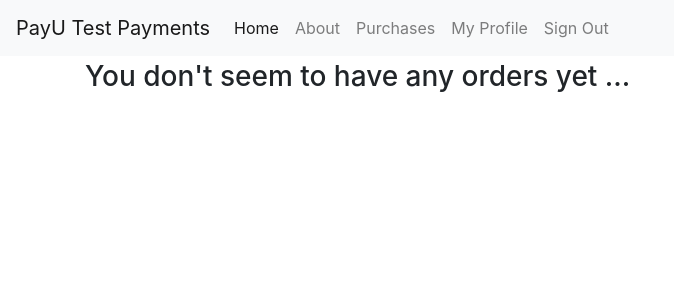
After one commit to karol83/PayU_test, a Django app: page /product/my-purchases/ in a window 1280 px wide. The commit adds this page. Shown: the top 300 px of the page, without its empty margins (0-674 px from the left). Run offline with Django 3.2, Linux system fonts and the light colour scheme; the visitor is signed in with stand-in values (Sample User, id 1); data that the repository does not hold is empty; parts of the project's set-up code (start-up, migrations or seed data) failed here and were passed over; some libraries are stand-ins or nearby versions.

```diff
--- a/payu_test_payments/templates/base.html
+++ b/payu_test_payments/templates/base.html
@@ -50,6 +50,9 @@
               <a class="nav-link" href="{% url 'about' %}">About</a>
             </li>
             {% if request.user.is_authenticated %}
+              <li class="nav-item">
+                <a class="nav-link" href="{% url 'purchases' %}">{% trans 'Purchases' %}</a>
+              </li>
               <li class="nav-item">
                 {# URL provided by django-allauth/account/urls.py #}
                 <a class="nav-link" href="{% url 'users:detail' request.user.username  %}">{% trans "My Profile" %}</a>
--- a/products/serializers.py
+++ b/products/serializers.py
@@ -1,2 +1,5 @@
 # -*- coding:utf-8 -*-
 from rest_framework import serializers
+
+class StatusSerializer(serializers.ModelSerializer):
+    pass
--- /dev/null
+++ b/products/templates/purchase_history.html
@@ -0,0 +1,12 @@
+{% extends 'base.html' %}
+
+{% block content %}
+  {% if orders %}
+    <h2>Your purchases history:</h2>
+    {% for order in orders %}
+      {{ order.get_product_name }} : {{ order.get_product_price }}, id:{{ order.id }}, status: {{ order.status_data }} {{ order.status }}<br>
+    {% endfor %}
+  {% else %}
+    <h3>You don't seem to have any orders yet ...</h3>
+  {% endif %}
+{% endblock %}
--- a/products/urls.py
+++ b/products/urls.py
@@ -1,6 +1,7 @@
 from django.urls import path, include
 
-from .views import ProductDetailView, buy_click, notify_payment_view
+from .views import ProductDetailView, \
+    buy_click, notify_payment_view, purchases
 
 urlpatterns = [
     path(
@@ -16,6 +17,11 @@ urlpatterns = [
     path(
         'notify',
         notify_payment_view,
-        name='notify-payment',
-    )
+        name='notify-payments',
+    ),
+    path(
+        'my-purchases/',
+        purchases,
+        name='purchases',
+    ),
 ]
--- a/products/utils.py
+++ b/products/utils.py
@@ -3,6 +3,7 @@ import requests
 import logging
 import json
 import redis
+import socket
 
 from requests import Request, Session
 
@@ -56,10 +57,17 @@ def send_payu_order(
     url='https://secure.snd.payu.com/api/v2_1/orders',
 ):
     logger.debug('creating new order')
-    notify_url = Site.objects.get_current().domain + reverse('notify-payment')
-
+    notify_url = Site.objects.get_current().domain + reverse('notify-payments')
+    continue_url = ''
+    if request.is_secure():
+        continue_url += 'https://'
+    else:
+        continue_url += 'http://'
+    continue_url += Site.objects.get_current().domain + reverse('purchases')+"?payUResponse=1"
+    print(f'notfiy_url: {notify_url}')
     payload = json.dumps({
         "notifyUrl": notify_url,
+        "continueUrl": continue_url,
         "customerIp": order.customer_ip,
         "merchantPosId": str(settings.PAYU_POS_ID),
         "description": order.product.desc,
--- a/products/views.py
+++ b/products/views.py
@@ -1,4 +1,6 @@
 import logging
+import json
+
 from ipware import get_client_ip
 
 from django.shortcuts import render
@@ -6,9 +8,11 @@ from django.views.generic import ListView, DetailView
 from django.shortcuts import get_object_or_404, redirect
 from django.http import Http404
 from django.utils.translation import ugettext_lazy as _
+from django.views.decorators.csrf import csrf_exempt
 
 from .models import Product, Order
 from .utils import send_payu_order
+from . import serializers
 
 logger = logging.getLogger(__name__)
 
@@ -54,8 +58,19 @@ def buy_click(request, product_id):
         raise Http404()
 
 
+@csrf_exempt
 def notify_payment_view(request):
+    print('')
+    logger.debug('notify_payment_view')
+    if request.method == 'POST':
+        print(f'the request POST body == {request.body}')
+        serializer = serializers.StatusSerializer(
+            data=json.loads(request.body))
 
-    logger.debug('notify_payment_view')
 
-    pass
+def purchases(request):
+
+    logger.debug('purchases view')
+    my_orders = Order.objects.all().filter(user=request.user).order_by('-id')
+
+    return render(request, "purchase_history.html", context={'orders': my_orders})
```
Also changed, not shown: products/models.py (+9 -0 lines).
